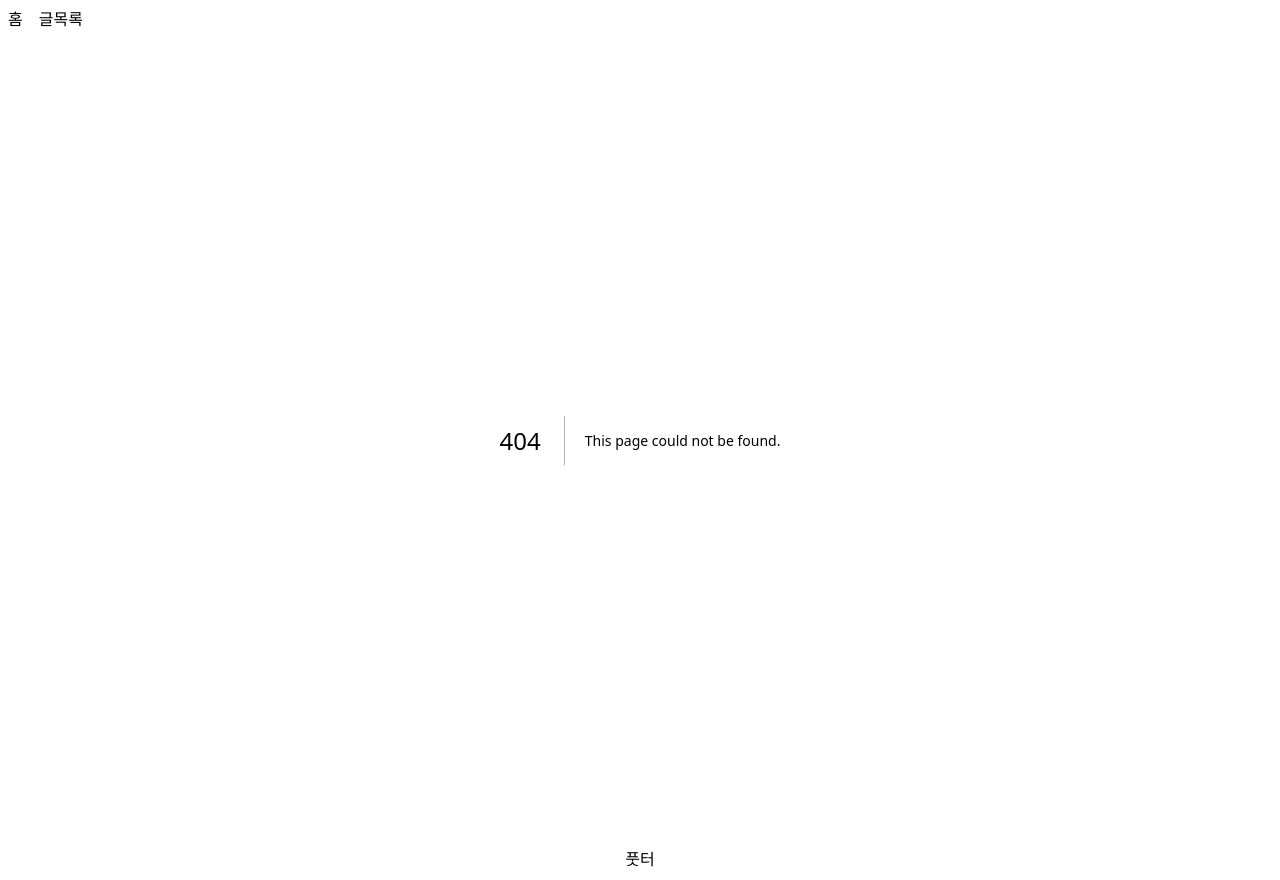
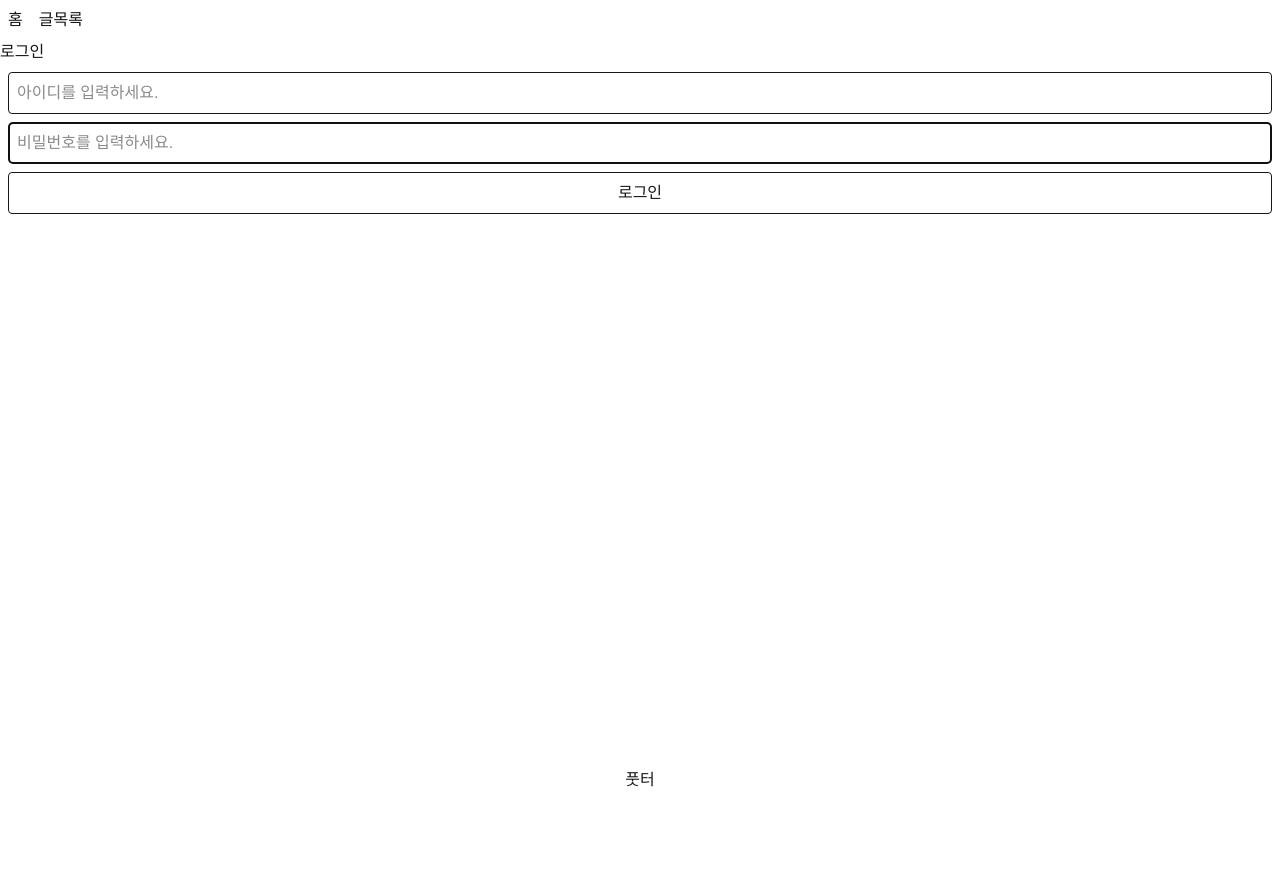
Before and after one commit to Yoepee/project-rest-250923, a Next.js app in the folder frontend/: page /members/login in a window 1280 px wide. Before the commit this address had no page. After the commit the page ends 800 px from the top, so only its background shows below. Built offline with nearby package versions, Linux system fonts and the light colour scheme; no server answers.

Commit message:
로그인 페이지 추가

```diff
--- /dev/null
+++ b/frontend/src/app/members/login/page.tsx
@@ -0,0 +1,79 @@
+'use client'
+
+import { apiFetch } from '@/lib/backend/client'
+import { useRouter } from 'next/navigation'
+
+export default function Page() {
+    const router = useRouter()
+
+    const handleSumbit = (e: React.FormEvent<HTMLFormElement>) => {
+        e.preventDefault()
+
+        const form = e.target as HTMLFormElement
+
+        const usernameInput = form.elements.namedItem(
+            'username',
+        ) as HTMLInputElement
+        const passwordInput = form.elements.namedItem(
+            'password',
+        ) as HTMLTextAreaElement
+
+        if (
+            usernameInput.value.trim() === '' ||
+            usernameInput.value.length === 0
+        ) {
+            alert('아이디를 입력해주세요.')
+            usernameInput.focus()
+            return
+        }
+
+        if (
+            passwordInput.value.trim() === '' ||
+            passwordInput.value.length === 0
+        ) {
+            alert('비밀번호를 입력해주세요.')
+            passwordInput.focus()
+            return
+        }
+
+        apiFetch(`/api/v1/members/login`, {
+            method: 'POST',
+            body: JSON.stringify({
+                username: usernameInput.value,
+                password: passwordInput.value,
+            }),
+        })
+            .then((data) => {
+                alert(data.msg)
+                router.replace(`/posts`)
+            })
+            .catch((error) => {
+                alert(`${error.resultCode}: ${error.msg}`)
+            })
+    }
+
+    return (
+        <>
+            <h1>로그인</h1>
+            <form className="flex flex-col gap-2 p-2" onSubmit={handleSumbit}>
+                <input
+                    className="border p-2 rounded"
+                    type="text"
+                    name="username"
+                    placeholder="아이디를 입력하세요."
+                    autoFocus
+                />
+                <input
+                    className="border p-2 rounded"
+                    type="password"
+                    name="password"
+                    placeholder="비밀번호를 입력하세요."
+                    autoFocus
+                />
+                <button className="border p-2 rounded" type="submit">
+                    로그인
+                </button>
+            </form>
+        </>
+    )
+}
```
